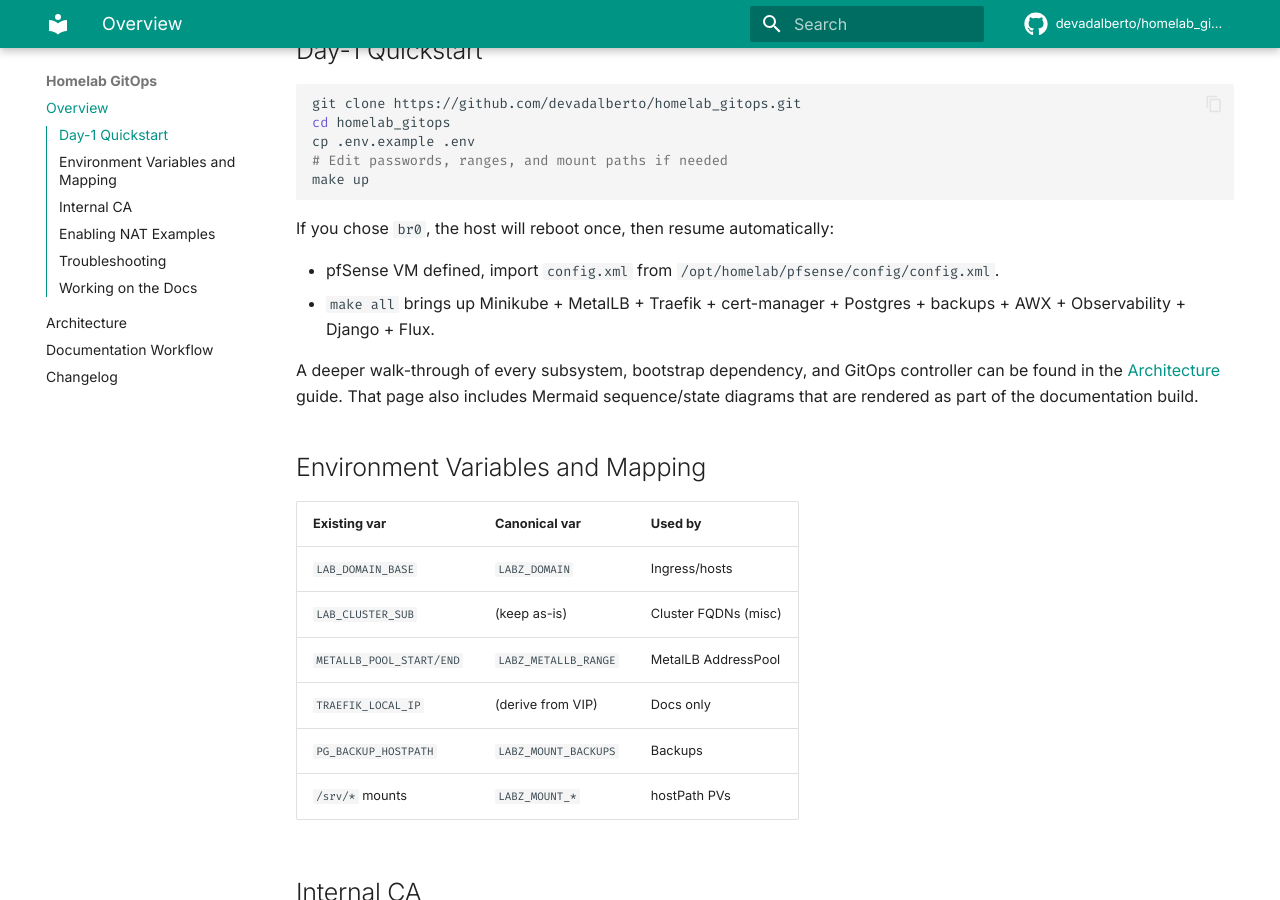
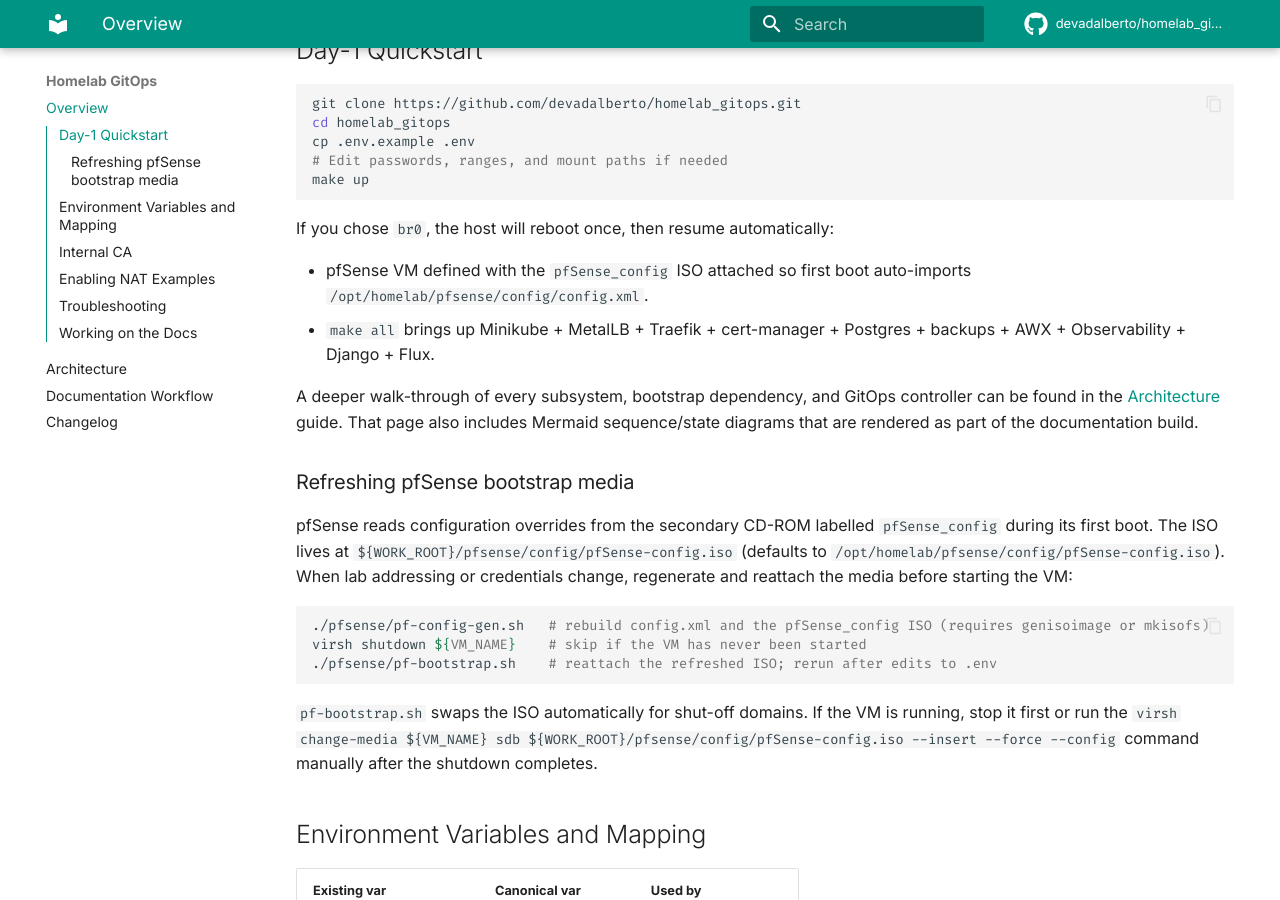
Before and after one commit to devadalberto/homelab_gitops, an MkDocs documentation site: the page built from docs/index.md, in a window 1280 px wide and 900 px high, scrolled down 238 px. Built offline with MkDocs 1.6.1 and Material for MkDocs 9.7.7, drawn with Linux system fonts in a browser that asks for light colours; comment, search, counter and statistics services are not loaded.

Commit message:
Attach pfSense config ISO during bootstrap

````diff
--- a/docs/index.md
+++ b/docs/index.md
@@ -14,10 +14,22 @@
 
 If you chose `br0`, the host will reboot once, then resume automatically:
 
-- pfSense VM defined, import `config.xml` from `/opt/homelab/pfsense/config/config.xml`.
+- pfSense VM defined with the `pfSense_config` ISO attached so first boot auto-imports `/opt/homelab/pfsense/config/config.xml`.
 - `make all` brings up Minikube + MetalLB + Traefik + cert-manager + Postgres + backups + AWX + Observability + Django + Flux.
 
 A deeper walk-through of every subsystem, bootstrap dependency, and GitOps controller can be found in the [Architecture](architecture.md) guide. That page also includes Mermaid sequence/state diagrams that are rendered as part of the documentation build.
+
+### Refreshing pfSense bootstrap media
+
+pfSense reads configuration overrides from the secondary CD-ROM labelled `pfSense_config` during its first boot. The ISO lives at `${WORK_ROOT}/pfsense/config/pfSense-config.iso` (defaults to `/opt/homelab/pfsense/config/pfSense-config.iso`). When lab addressing or credentials change, regenerate and reattach the media before starting the VM:
+
+```bash
+./pfsense/pf-config-gen.sh   # rebuild config.xml and the pfSense_config ISO (requires genisoimage or mkisofs)
+virsh shutdown ${VM_NAME}    # skip if the VM has never been started
+./pfsense/pf-bootstrap.sh    # reattach the refreshed ISO; rerun after edits to .env
+```
+
+`pf-bootstrap.sh` swaps the ISO automatically for shut-off domains. If the VM is running, stop it first or run the `virsh change-media ${VM_NAME} sdb ${WORK_ROOT}/pfsense/config/pfSense-config.iso --insert --force --config` command manually after the shutdown completes.
 
 ## Environment Variables and Mapping
 
````
Also changed, not shown: 2 other files.
